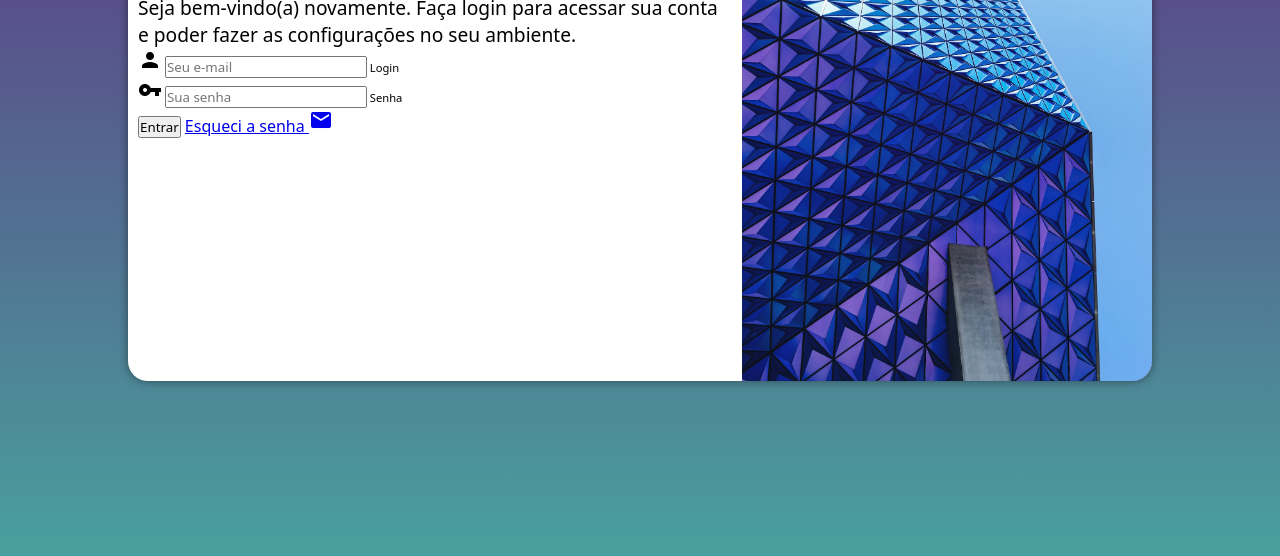
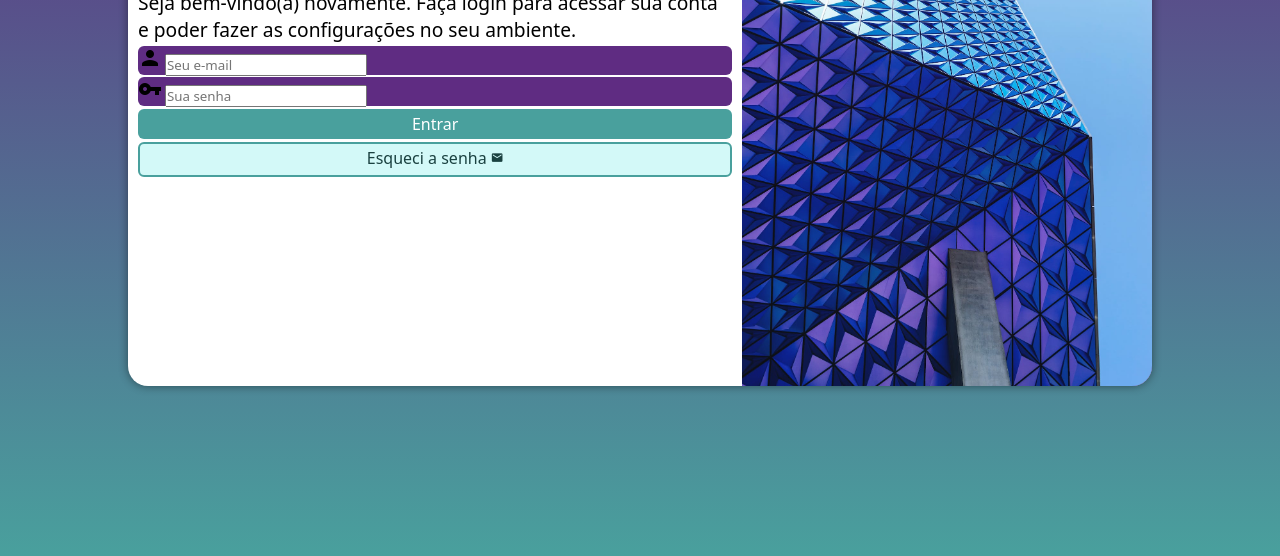
Before and after one commit to Paulo-Rauber/projeto-login, a plain HTML site: page index.html in a window 1280 px wide. Shown: the part 244-800 px from the top of the page. Drawn offline with Linux system fonts and the light colour scheme.

Commit message:
Commit Aula05 Cap26

```diff
--- a/estilos/style.css
+++ b/estilos/style.css
@@ -28,7 +28,7 @@ section#login{
     transform: translate(-50%, -50%);
     background-color: white;
     width: 240px;
-    height: 450px;
+    height: 460px;
     border-radius: 20px;
     overflow: hidden;
     box-shadow: 0px 0px 10px rgba(0, 0, 0, 0.450);
@@ -56,3 +56,48 @@ div#formulario > p{
 .campo{
     font-size: 0.7em;
 }
+form > div.campo{
+    background-color: #5f2c82;
+    width: 100%;
+    display: block;
+    height: 29px;
+    border-radius: 6px;
+    margin: 2.5px 0px;
+}
+div.campo > label{
+    display: none;
+}
+form > input[type=submit]{
+    display: block;
+    font-size: 1em;
+    width: 100%;
+    height: 30px;
+    background-color:#49a09d ;
+    color: white;
+    border: none;
+    border-radius: 6px;
+    cursor: pointer;
+}
+form > input[type=submit]:hover{
+    background-color: #1a4140;
+}
+form > a.botao {
+    display: block;
+    text-align: center;
+    font-size: 1em;
+    width: 100%;
+    height: 35px;
+    padding-top: 3px;
+    margin-top: 3px;
+    background-color:#d3f9f8;
+    color: #1a4140 ;
+    border: 2px solid #49a09d ;
+    border-radius: 6px;
+    text-decoration: none;
+}
+form > a.botao:hover{
+    background-color: #6cd3cf;
+}
+form > a.botao > i{
+    font-size: 0.8em;
+}
--- a/index.html
+++ b/index.html
@@ -30,7 +30,7 @@
                         <label for="isenha">Senha</label>
                     </div>
                     <input type="submit" value="Entrar">
-                    <a href="esqueci.html">
+                    <a href="esqueci.html" class="botao">
                         Esqueci a senha <i class="material-icons">mail</i>
                     </a>
 
```
Also changed, not shown: estilos/media-query.css (line endings or trailing spaces).
